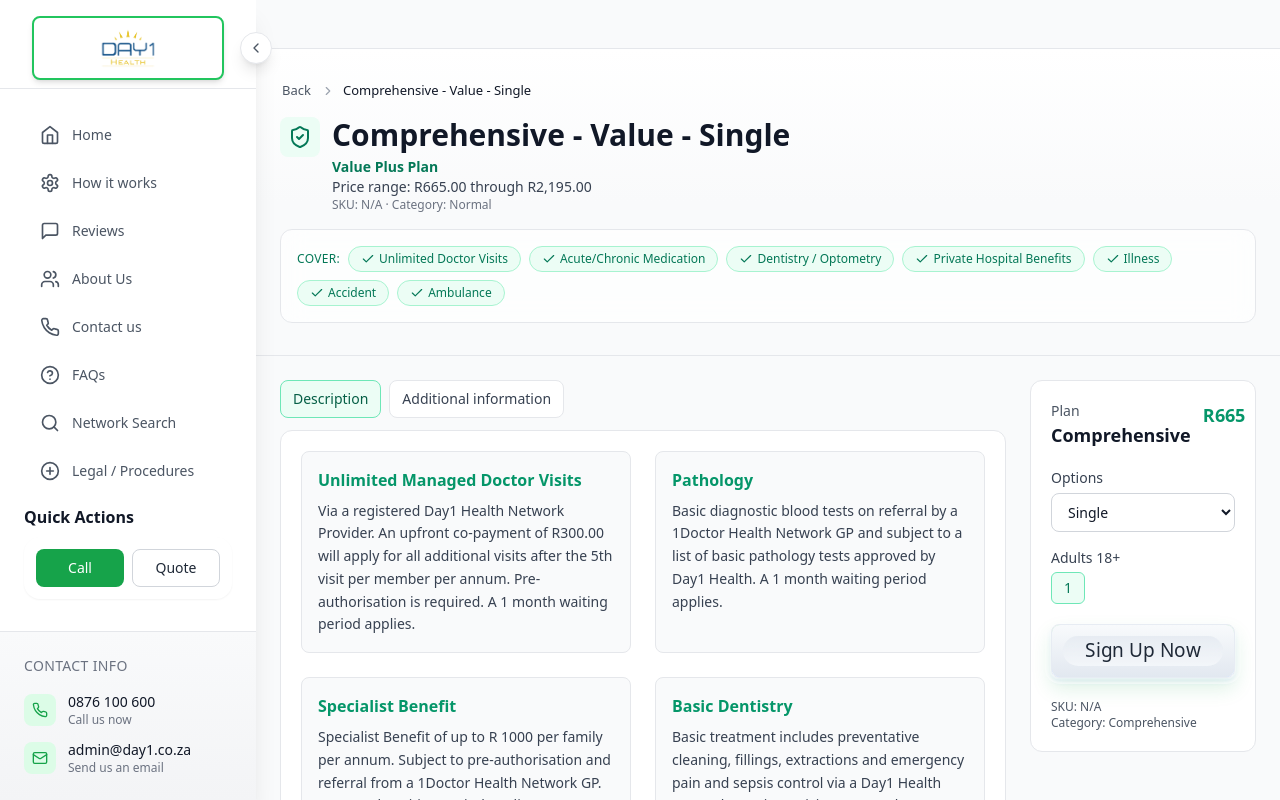
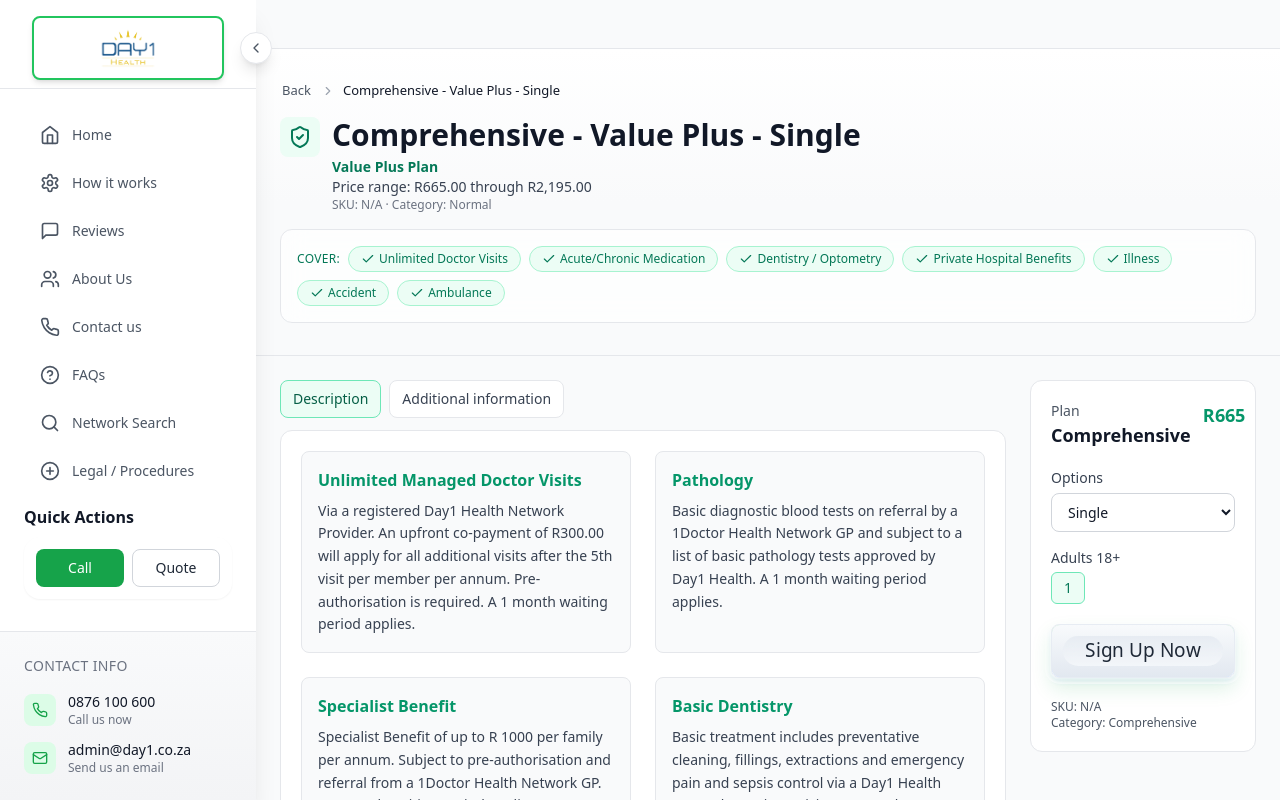
Before and after one commit to TheoDuToit1/day1health, a React (Vite) app: page /plans/comprehensive in a window 1280 px wide. Shown: the top 800 px of the page. Built offline with nearby package versions, Linux system fonts and the light colour scheme.

Commit message:
changed comprehensive value to value plus

```diff
--- a/src/components/ComprehensivePlanDetailPage.tsx
+++ b/src/components/ComprehensivePlanDetailPage.tsx
@@ -46,7 +46,7 @@
   const variantParam = (searchParams.get('variant') || 'single').toLowerCase();
   const variantDisplay = variantParam === 'couple' || variantParam === 'couples' ? 'Couple' : variantParam === 'family' ? 'Family' : 'Single';
   const tierParam = (searchParams.get('tier') || 'value').toLowerCase();
-  const tierDisplay = tierParam === 'platinum' ? 'Platinum' : tierParam === 'executive' ? 'Executive' : 'Value';
+  const tierDisplay = tierParam === 'platinum' ? 'Platinum' : tierParam === 'executive' ? 'Executive' : 'Value Plus';
   const pageTitle = `Comprehensive - ${tierDisplay} - ${variantDisplay}`;
   type CardKey = 'single' | 'couple' | 'family';
   const [expanded, setExpanded] = useState<Record<CardKey, boolean>>({
--- a/src/components/ToolsTabs.tsx
+++ b/src/components/ToolsTabs.tsx
@@ -262,7 +262,7 @@
                         className="inline-flex items-center rounded-full px-3 py-1.5 text-[11px] font-semibold border backdrop-blur-sm bg-white/10 border-white/15 hover:bg-white/15 transition-all"
                         onClick={(e) => { e.stopPropagation(); setShowDayToDayCards(true); setExpanded(prev => ({ ...prev, student: true, family: false, basic: false })); }}
                       >
-                        Value
+                        Value Plus
                       </button>
                       <button
                         type="button"
@@ -321,7 +321,7 @@
                           setExpanded(prev => ({ ...prev, student: true, family: false, basic: false }));
                         }}
                       >
-                        Value
+                        Value Plus
                       </button>
                       <button
                         type="button"
@@ -417,7 +417,7 @@
                               exit={{ opacity: 0, x: 8 }}
                               transition={{ duration: 0.18 }}
                             >
-                              Value
+                              Value Plus
                             </motion.span>
                             <motion.div
                               layoutId="comprehensive-value-price"
@@ -438,7 +438,7 @@
                           exit={{ opacity: 0, y: 6 }}
                           transition={{ duration: 0.18 }}
                         >
-                          Value
+                          Value Plus
                         </motion.h3>
                       )}
                     </AnimatePresence>
@@ -485,7 +485,7 @@
                     </div>
                     <button
                       type="button"
-                      aria-label={expanded.student ? 'Collapse Value details' : 'Expand Value details'}
+                      aria-label={expanded.student ? 'Collapse Value Plus details' : 'Expand Value Plus details'}
                       className={`absolute left-1/2 -translate-x-1/2 bottom-[-36px] inline-flex items-center justify-center w-8 h-8 rounded-full border backdrop-blur-sm z-[999]
                         transition-transform duration-200 ease-out shadow-md hover:shadow-lg hover:scale-105 focus:outline-none
                         ${isDark
```
